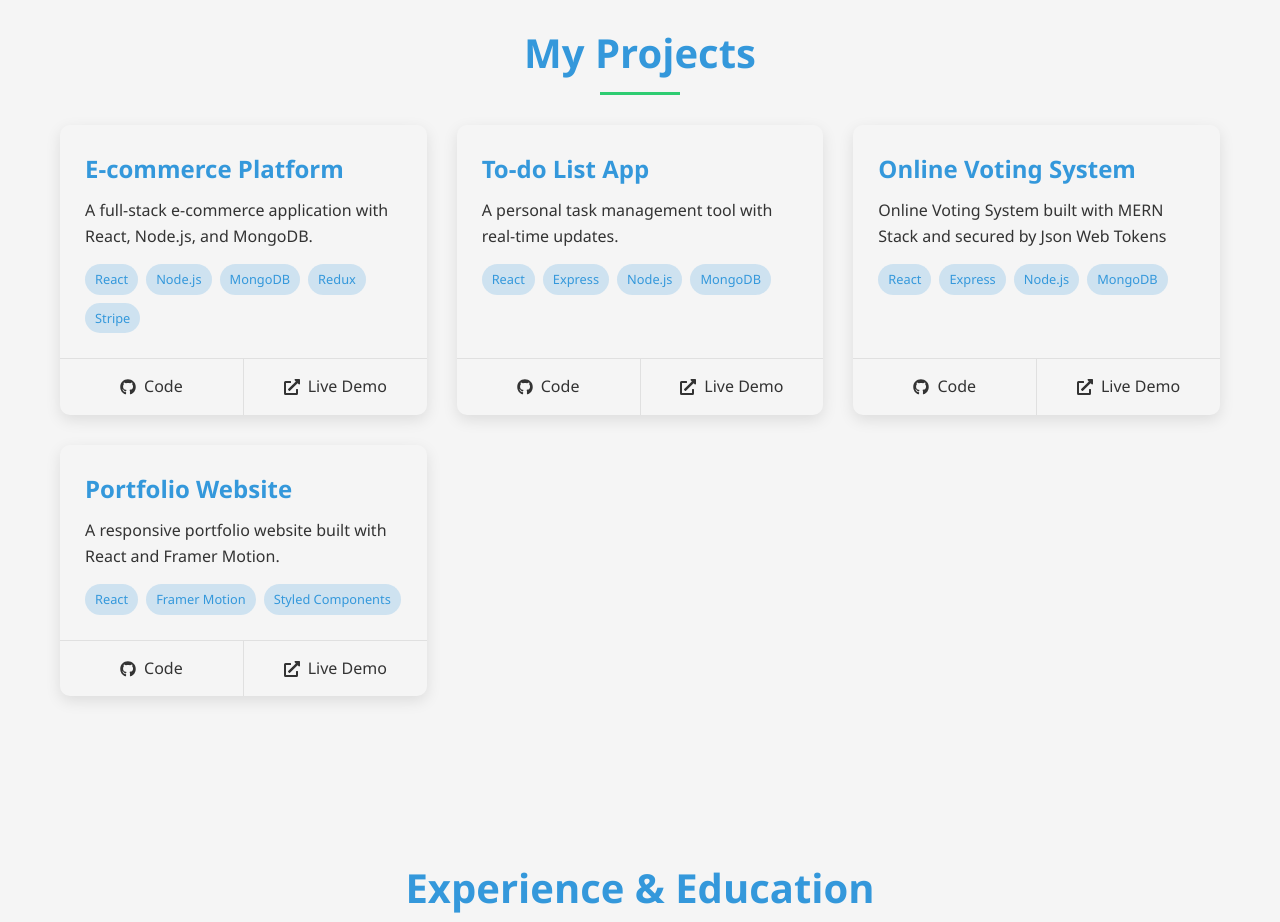
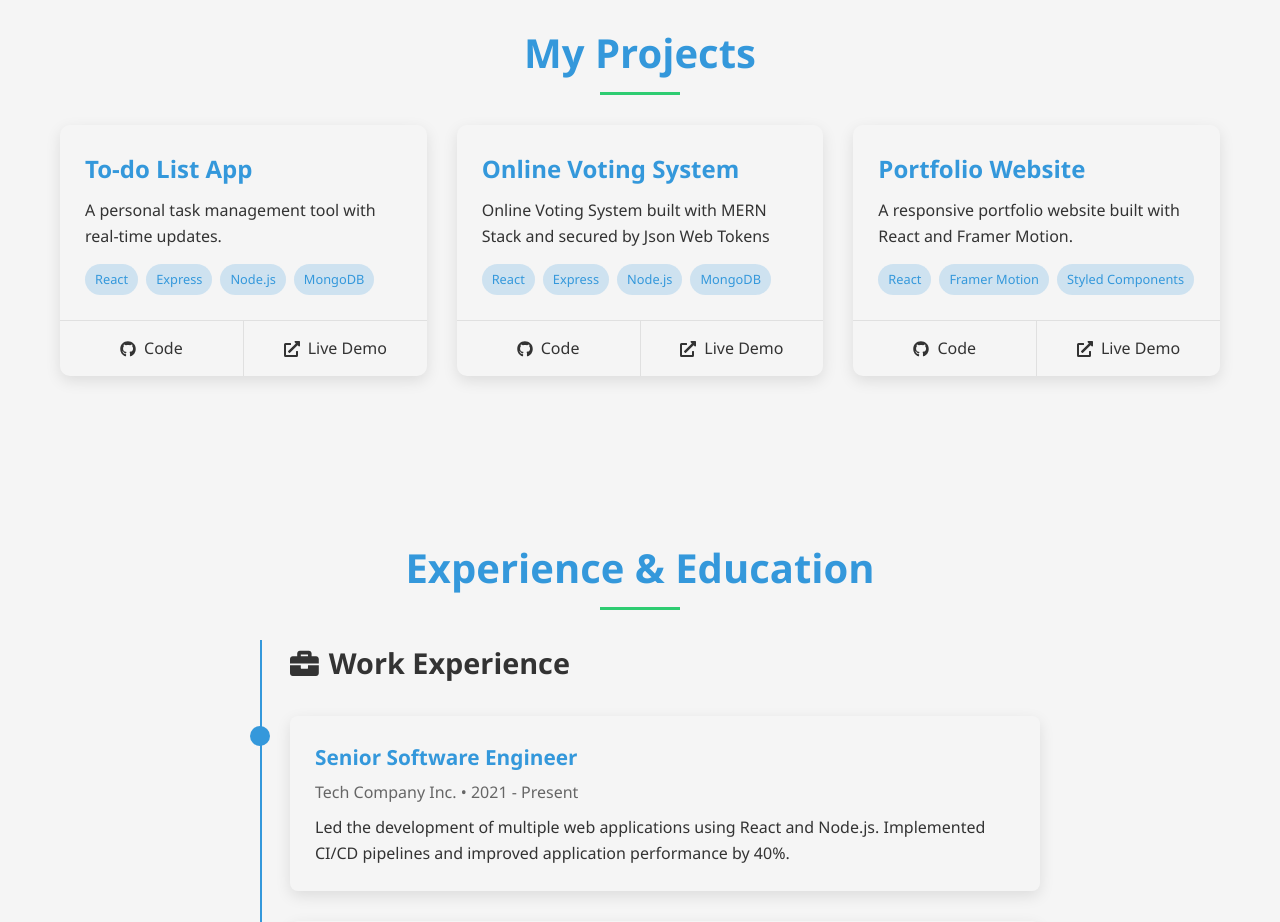
Before and after one commit to Mikehope254/MyPortfolio, a React (Vite) app in the folder my-portfolio/: page / in a window 1280 px wide. Shown: the part 1760-2682 px from the top of the page. Built offline with nearby package versions, Linux system fonts and the light colour scheme.

Commit message:
All Projects Added

```diff
--- a/my-portfolio/src/components/Projects.jsx
+++ b/my-portfolio/src/components/Projects.jsx
@@ -5,15 +5,6 @@ import { FaGithub, FaExternalLinkAlt } from "react-icons/fa";
 const projects = [
   {
     id: 1,
-    title: "E-commerce Platform",
-    description:
-      "A full-stack e-commerce application with React, Node.js, and MongoDB.",
-    tech: ["React", "Node.js", "MongoDB", "Redux", "Stripe"],
-    github: "#",
-    demo: "#",
-  },
-  {
-    id: 2,
     title: "To-do List App",
     description: "A personal task management tool with real-time updates.",
     tech: ["React", "Express", "Node.js", "MongoDB"],
@@ -21,7 +12,7 @@ const projects = [
     demo: "#",
   },
   {
-    id: 3,
+    id: 2,
     title: "Online Voting System",
     description:
       "Online Voting System built with MERN Stack and secured by Json Web Tokens",
@@ -30,7 +21,7 @@ const projects = [
     demo: "#",
   },
   {
-    id: 4,
+    id: 3,
     title: "Portfolio Website",
     description:
       "A responsive portfolio website built with React and Framer Motion.",
```
